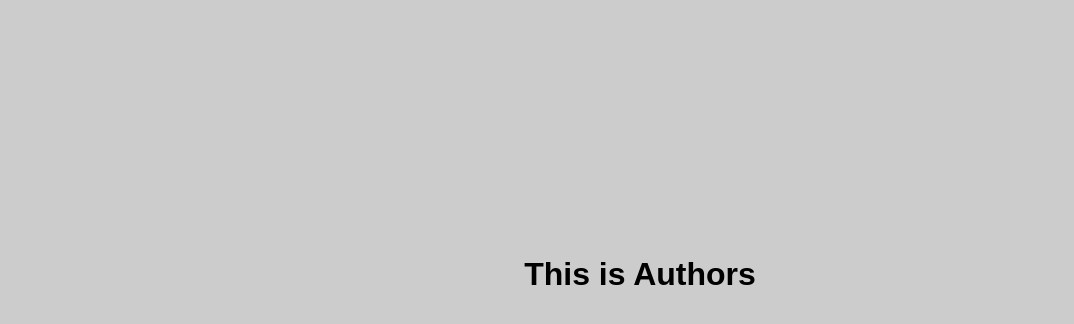
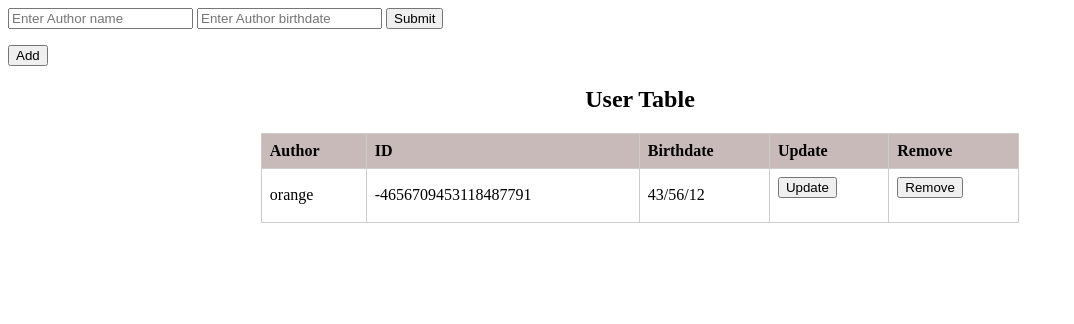
Before and after one commit to Belzo24/BookLibraryAPI, a Flask app: template blueprints/templates/Authors.html in a window 1280 px wide. Shown: the top 324 px of the page, without its empty margins (0-1074 px from the left). Run offline with Flask 3, Linux system fonts and the light colour scheme; the template is opened without the code that fills it: values that come from a table or form of the project are taken from there, others are empty.

Commit message:
add data to version 3

```diff
--- a/app.py
+++ b/app.py
@@ -7,7 +7,29 @@ import datetime
 from blueprints import blue_Authors, blue_Books, blue_Reviews
 
 
-app = Flask(__name__,template_folder="some direction please remember to do for next time ")
+app = Flask(__name__,template_folder="C:/Users/fakem/BookLibraryAPI/blueprints/templates")
+app.secret_key = "some secrete key"
+
+
+class Add_data:
+    def __init__(self, type, name, forgien_key, ):
+        self.type = type
+        self.create_id = ""
+        self.forgien_key = forgien_key
+        self.name = name
+
+
+    def type_checker(self):
+        if self.type == "author":
+            self.forgien_key = None
+
+    def id_generator(self):
+        combine = self.type + str(self.name)
+        self.create_id = hash(combine)
+        return self.create_id
+
+
+
 
 
 app.config["SQLALCHEMY_DATABASE_URI"] = "sqlite:///Authors.db"
@@ -30,8 +52,6 @@ def home_page():
     return render_template("Home.html")
 
 
-
-
 app.register_blueprint(swagger_blueprint, url_prefix = Swagger_url)
 app.register_blueprint(blue_Authors.authors_app)
 app.register_blueprint(blue_Books.books_app)
@@ -41,19 +61,26 @@ app.register_blueprint(blue_Reviews.Reviews_app)
 
 class Author(db.Model):
     __tablename__ = "authors"
-    author_id = db.Column(db.String, primary_key=True)
-    author_name = db.Column(db.String, unique = True)
-    birth = db.Column(db.String)
+    author_id = db.Column(db.String, primary_key=True ,nullable=False)
+    author_name = db.Column(db.String, unique = True ,nullable=False)
+    birth = db.Column(db.String ,nullable=False)
 
 class Books(db.Model):
     __tablename__ = "books"
-    book_id = db.Column(db.String, primary_key=True)
-    book_name = db.Column(db.String, unique = True)
-    author_foreign = db.Column(db.String, db.ForeignKey('authors.author_id'))
+    book_id = db.Column(db.String, primary_key=True ,nullable=False)
+    book_name = db.Column(db.String, unique = True ,nullable=False)
+    author_foreign = db.Column(db.String, db.ForeignKey('authors.author_id') ,nullable=False)
 
 
 class Reviews(db.Model):
     __tablename__ = "reviews"
-    review_id = db.Column(db.String, primary_key=True)
-    review_value = db.Column(db.Integer, unique = True)
-    book_id = db.Column(db.String, db.ForeignKey('books.book_id'))
+    review_id = db.Column(db.String, primary_key=True ,nullable=False)
+    review_value = db.Column(db.Integer, unique = True ,nullable=False)
+    book_id = db.Column(db.String, db.ForeignKey('books.book_id') ,nullable=False)
+
+
+
+
+
+if __name__ == '__main__':
+    app.run(debug=True)
--- a/blueprints/blue_Books.py
+++ b/blueprints/blue_Books.py
@@ -1,7 +1,7 @@
 from flask import Blueprint, render_template
 
 
-books_app = Blueprint("books_app",__name__)
+books_app = Blueprint("books_app",__name__, template_folder="C:/Users/fakem/BookLibraryAPI/blueprints/templates")
 
 @books_app.route("/home/books/")
 def view_Authers():
--- a/blueprints/blue_Reviews.py
+++ b/blueprints/blue_Reviews.py
@@ -1,7 +1,7 @@
 from flask import Blueprint, render_template
 
 
-Reviews_app = Blueprint("Reviews_app",__name__)
+Reviews_app = Blueprint("Reviews_app",__name__, template_folder="C:/Users/fakem/BookLibraryAPI/blueprints/templates")
 
 @Reviews_app.route("/home/reviews/")
 def view_Authers():
--- a/blueprints/templates/Authors.html
+++ b/blueprints/templates/Authors.html
@@ -1,17 +1,54 @@
 <head>
-  <meta charset="UTF-8">
-  <title>Home</title>
-  <style>
-    body {
-      background-color: #ccc; /* light grey */
-      color: #000;
-      font-family: Arial, sans-serif;
-      text-align: center;
-      margin-top: 20%;
-    }
-  </style>
+    <title>Authors</title>
+    <style>
+        table { border-collapse: collapse; width: 60%; margin: auto; }
+        th, td { border: 1px solid #ccc; padding: 8px; text-align: left; }
+        th { background-color:rgb(201, 186, 186); }
+        input[type="text"][name="update"] {
+            display: none;
+        }    </style>
+    <form id="myForm", method = "post" >
+        <input type="text" id="author_input" name="author_input" placeholder="Enter Author name">
+        <input type="text" id="birth" name="birth" placeholder="Enter Author birthdate">
+        <button type="submit" name = "action" value = "submit">Submit</button>
+    </form>
+    <form action="/home/author/add/" method="POST">
+        <button type="submit">Add</button>
+    </form>
 </head>
-<body>
-  <h1>This is Authors</h1>
-</body>
-</html>
+
+<h2 style="text-align:center;">User Table</h2>
+    <table>
+        <thead>
+            <tr>
+                <th>Author</th>
+                <th>ID</th>
+                <th>Birthdate</th>
+                <th>Update</th>
+                <th>Remove</th>
+            </tr>
+        </thead>
+        <tbody>
+            {% for item in Authors %}
+            <tr>
+                <td>{{ item.author_name }}</td>
+                <td>{{ item.author_id }}</td>
+                <td>{{ item.birth }}</td>
+                <td>
+                    <form action="/home/author/update/" method="POST">
+                        <input type="hidden" name="update" value="{{ item.author_id }}">
+                        <button type="submit"name = "update_pressed", value = "True">Update</button>
+                    </form>
+                </td>
+                                <td>
+                    <form action="/home/author/remove/" method="POST">
+                        <input type="hidden" name="data_remove" value="{{ item.author_id }}">
+                        <button type="submit" name="unalive" value="true">Remove</button>
+                    </form>
+                </td>
+
+                </td>
+            </tr>
+            {% endfor %}
+        </tbody>
+    </table>
--- a/blueprints/templates/Home.html
+++ b/blueprints/templates/Home.html
@@ -14,7 +14,7 @@
 <body>
   <h1>This is home</h1>
 
-    <form action="/home/authors/" method="POST">
+    <form action="/home/author/" method="POST">
         <h2>Authors</h2>
         <button type="submit" class="btn">Submit</button>
         </form>
```
Also changed, not shown: blueprints/blue_Authors.py (+64 -5 lines), instance/Authors.db.
